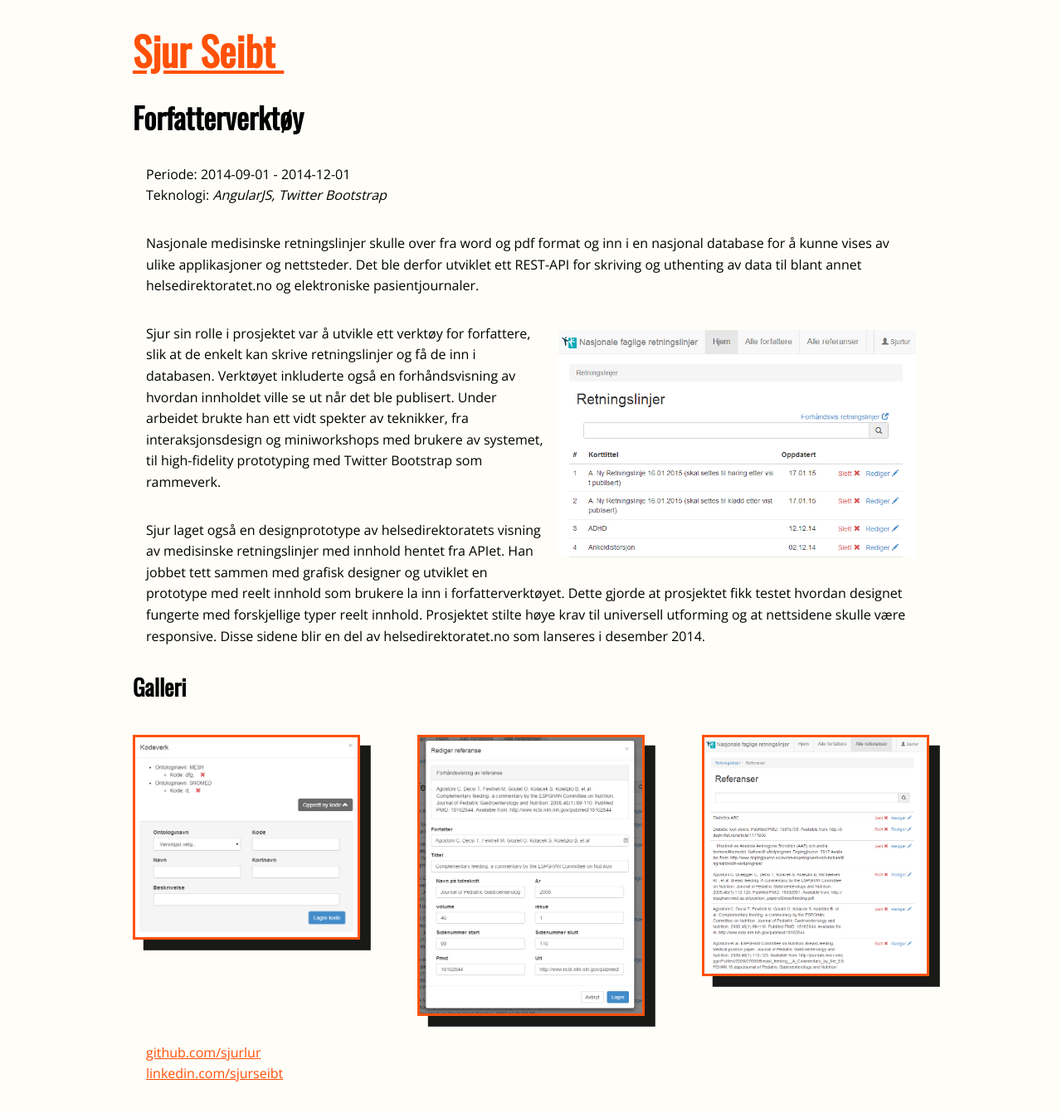
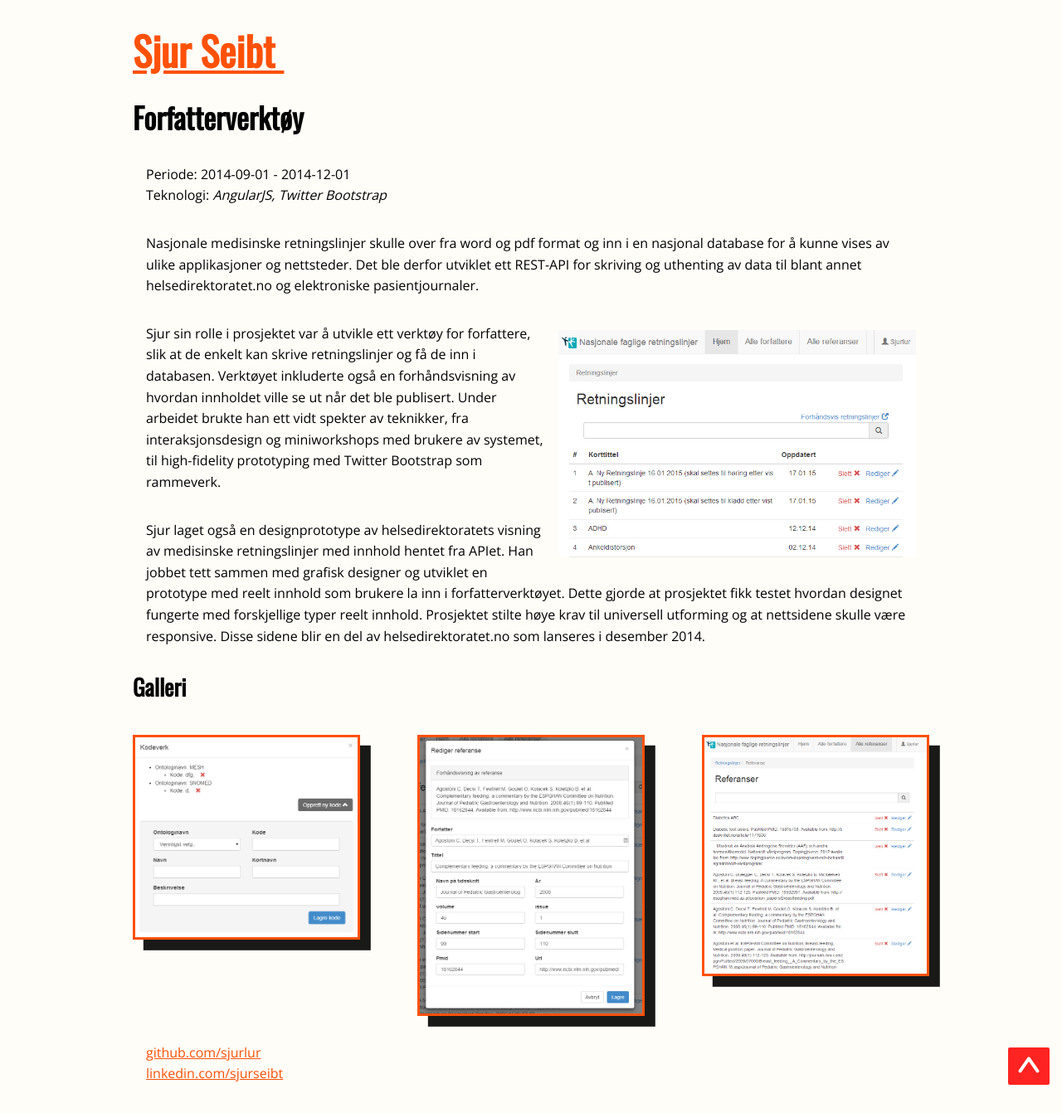
Before and after one commit to sjurlur/sjurlur.github.io, a Jekyll site: the page built from _posts/2014-12-01-helsedirektoratet-forfatterverktoy.html, in a window 1280 px wide. Shown: the whole page at 83% size. Built offline with Jekyll 4.4.1, drawn with Linux system fonts in a browser that asks for light colours; nearby versions of some CDN libraries; library files that are not in the unit come from our copies; Markdown is read by kramdown in place of the engine named in the settings.

Commit message:
add move to top button

```diff
--- a/_layouts/default.html
+++ b/_layouts/default.html
@@ -36,6 +36,7 @@
     <script src="https://code.jquery.com/jquery-1.11.2.min.js"></script>
     <script src="/js/clickable.js"></script>
     <script src="/js/preventdefault.js"></script>
+    <script src="/js/back-to-top.js"></script>
     <!-- Google analytics -->
     <script>
       (function(i,s,o,g,r,a,m){i['GoogleAnalyticsObject']=r;i[r]=i[r]||function(){
--- a/_layouts/project.html
+++ b/_layouts/project.html
@@ -9,5 +9,6 @@ layout: default
 	</div>
 	<div class="post">
 		{{ content }}
+		<a href="#0" class="button button-top"></a>
 	</div>
 </article>
--- a/css/main.css
+++ b/css/main.css
@@ -394,3 +394,44 @@ body:after {
       -ms-transform: rotate(-45deg);
           transform: rotate(-45deg);
 }
+
+.button-top {
+  background: #FF2321;
+  position: absolute;
+  right: 15px;
+  margin-top: 30px;
+  height: 45px;
+  width: 50px;
+  border-radius: 2px;
+}
+.button-top:before, .button-top:after {
+  content: "";
+  height: 22px;
+  width: 4px;
+  background: #fff;
+  border-radius: 20px;
+  position: absolute;
+  top: 12px;
+}
+.button-top:before {
+  -webkit-transform: rotate(35deg);
+      -ms-transform: rotate(35deg);
+          transform: rotate(35deg);
+  -webkit-transform-origin: top;
+      -ms-transform-origin: top;
+          transform-origin: top;
+  left: 24px;
+}
+.button-top:after {
+  -webkit-transform: rotate(-35deg);
+      -ms-transform: rotate(-35deg);
+          transform: rotate(-35deg);
+  -webkit-transform-origin: top;
+      -ms-transform-origin: top;
+          transform-origin: top;
+  left: 22px;
+}
+.button-top:hover:before, .button-top:hover:after {
+  top: 10px;
+  transition: .5s;
+}
--- /dev/null
+++ b/js/back-to-top.js
@@ -0,0 +1,28 @@
+jQuery(document).ready(function($){
+	// browser window scroll (in pixels) after which the "back to top" link is shown
+	var offset = 300,
+		//browser window scroll (in pixels) after which the "back to top" link opacity is reduced
+		offset_opacity = 1200,
+		//duration of the top scrolling animation (in ms)
+		scroll_top_duration = 700,
+		//grab the "back to top" link
+		$back_to_top = $('.button-top');
+
+	//hide or show the "back to top" link
+	$(window).scroll(function(){
+		( $(this).scrollTop() > offset ) ? $back_to_top.addClass('cd-is-visible') : $back_to_top.removeClass('cd-is-visible cd-fade-out');
+		if( $(this).scrollTop() > offset_opacity ) {
+			$back_to_top.addClass('button-top-fade-out');
+		}
+	});
+
+	//smooth scroll to top
+	$back_to_top.on('click', function(event){
+		event.preventDefault();
+		$('body,html').animate({
+			scrollTop: 0 ,
+		 	}, scroll_top_duration
+		);
+	});
+
+});
```
Also changed, not shown: _scss/main.scss (+41 -0 lines).
